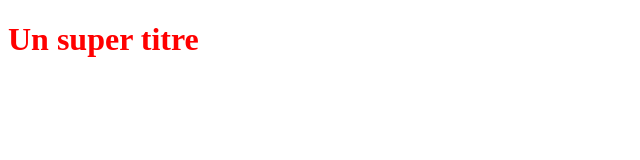
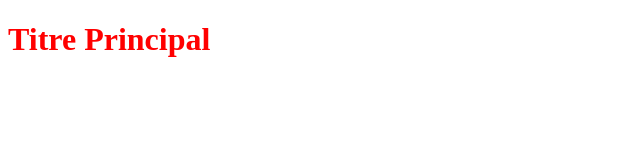
Before and after one commit to DevAppliWeb/OpenclassroomsProject, a plain HTML site: page index.html in a window 1280 px wide. Shown: the whole page, without its empty margins (0-640 px from the left). Drawn offline with Linux system fonts and the light colour scheme.

Commit message:
Changement intitulé titre

```diff
--- a/index.html
+++ b/index.html
@@ -5,6 +5,6 @@
    <link rel="stylesheet" type="text/css" href="styles.css">
 </head>
 <body>
-   <h1>Un super titre</h1>
+   <h1>Titre Principal</h1>
 </body>
 </html>
```
